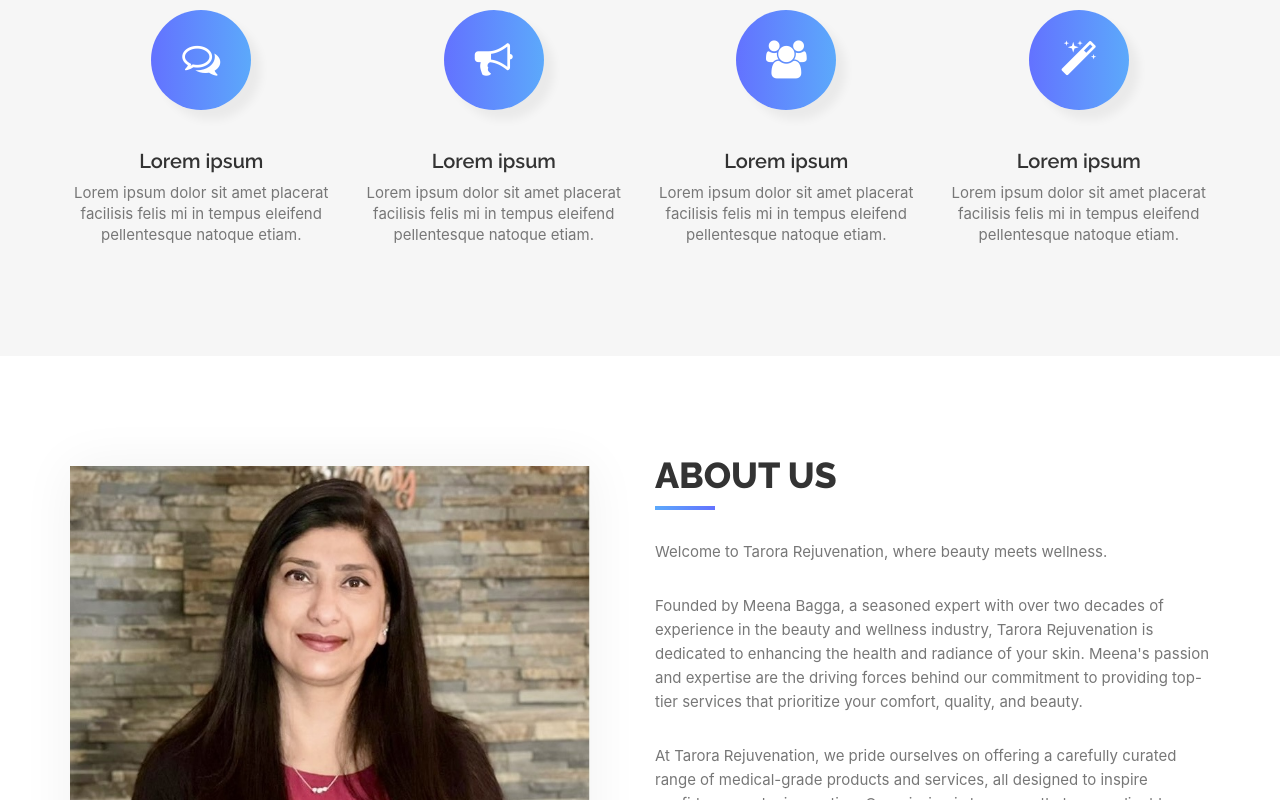
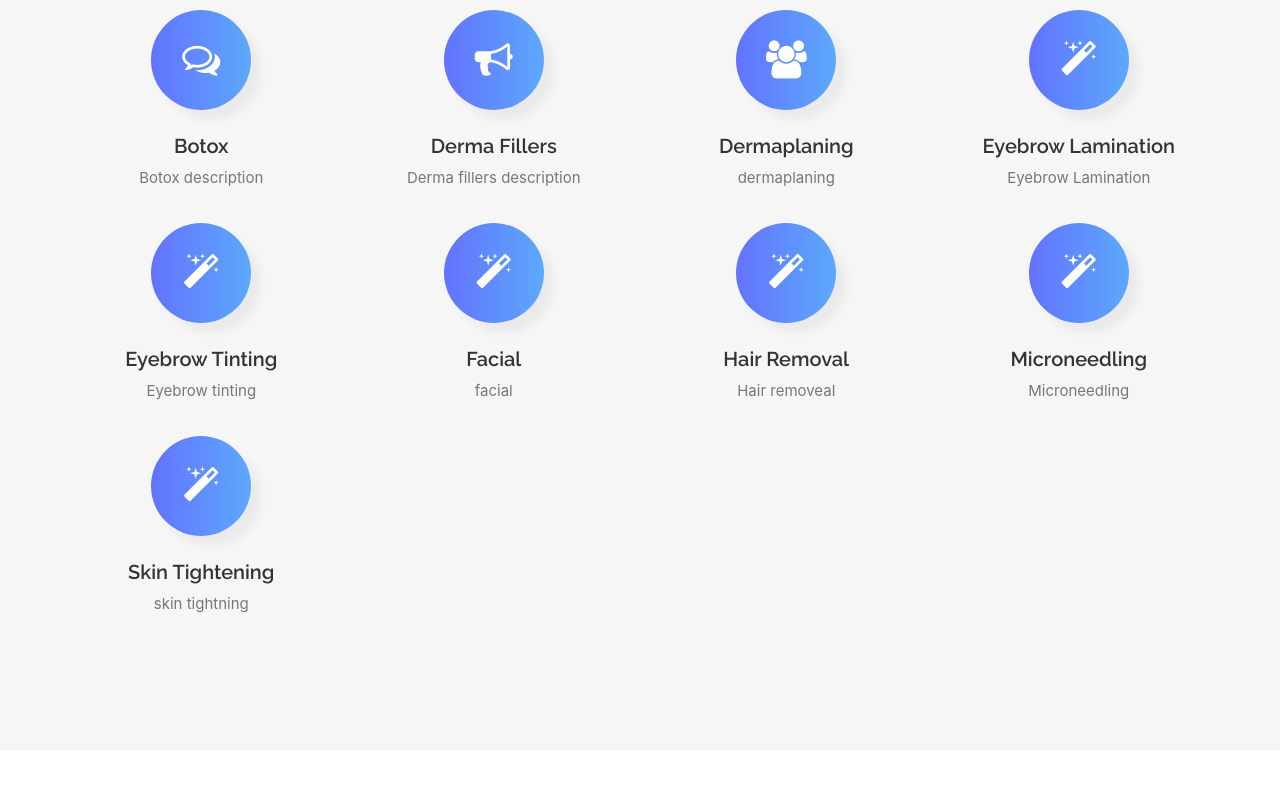
Before and after one commit to iiRaay/tarora-group-react, a React (Create React App) app: page / in a window 1280 px wide. Shown: the part 1040-1840 px from the top of the page. Built offline with nearby package versions, Linux system fonts and the light colour scheme; what smooth-scroll would draw is missing.

Commit message:
add treatments - need new icons and descritions

```diff
--- a/public/css/style.css
+++ b/public/css/style.css
@@ -262,7 +262,7 @@ header .intro-text {
 }
 #features i.fa {
   font-size: 38px;
-  margin-bottom: 20px;
+  margin-bottom: 5px;
   transition: all 0.5s;
   color: #fff;
   width: 100px;
@@ -271,6 +271,9 @@ header .intro-text {
   border-radius: 50%;
   background: linear-gradient(to right, #6372ff 0%, #5ca9fb 100%);
   box-shadow: 10px 10px 10px rgba(0, 0, 0, 0.05);
+}
+#features p {
+  padding-bottom: 25px;
 }
 /* About Section */
 #about {
@@ -364,6 +367,7 @@ header .intro-text {
 }
 /* Portfolio Section */
 #portfolio {
+  background: #f6f6f6;
   padding-top: 100px;
 }
 .portfolio-item {
--- a/public/index.html
+++ b/public/index.html
@@ -39,7 +39,7 @@
     href="https://fonts.googleapis.com/css?family=Raleway:300,400,500,600,700,800,900"
     rel="stylesheet"
   />
-  <title>A React Landing Page Template</title>
+  <title>Tarora Rejuvenation</title>
   <meta name="description" content="" />
   <meta name="author" content="@Issaafalkattan" />
 </head>
--- a/src/components/features.jsx
+++ b/src/components/features.jsx
@@ -5,7 +5,7 @@ export const Features = (props) => {
     <div id="features" className="text-center">
       <div className="container">
         <div className="col-md-10 col-md-offset-1 section-title">
-          <h2>Features</h2>
+          <h2>Treatments</h2>
         </div>
         <div className="row">
           {props.data
--- a/src/data/data.json
+++ b/src/data/data.json
@@ -166,27 +166,52 @@
     "email": "tarorarejuvenationyyc@gmail.com",
     "facebook": "https://www.facebook.com/tarorarejuvenation/",
     "instagram": "https://www.instagram.com/tarorarejuvenation/"
-    },
+  },
   "Features": [
     {
       "icon": "fa fa-comments-o",
-      "title": "Lorem ipsum",
-      "text": "Lorem ipsum dolor sit amet placerat facilisis felis mi in tempus eleifend pellentesque natoque etiam."
+      "title": "Botox",
+      "text": "Botox description"
     },
     {
       "icon": "fa fa-bullhorn",
-      "title": "Lorem ipsum",
-      "text": "Lorem ipsum dolor sit amet placerat facilisis felis mi in tempus eleifend pellentesque natoque etiam."
+      "title": "Derma Fillers",
+      "text": "Derma fillers description"
     },
     {
       "icon": "fa fa-group",
-      "title": "Lorem ipsum",
-      "text": "Lorem ipsum dolor sit amet placerat facilisis felis mi in tempus eleifend pellentesque natoque etiam."
+      "title": "Dermaplaning",
+      "text": "dermaplaning"
     },
     {
       "icon": "fa fa-magic",
-      "title": "Lorem ipsum",
-      "text": "Lorem ipsum dolor sit amet placerat facilisis felis mi in tempus eleifend pellentesque natoque etiam."
+      "title": "Eyebrow Lamination",
+      "text": "Eyebrow Lamination"
+    },
+    {
+      "icon": "fa fa-magic",
+      "title": "Eyebrow Tinting",
+      "text": "Eyebrow tinting"
+    },
+    {
+      "icon": "fa fa-magic",
+      "title": "Facial",
+      "text": "facial"
+    },
+    {
+      "icon": "fa fa-magic",
+      "title": "Hair Removal",
+      "text": "Hair removeal"
+    },
+    {
+      "icon": "fa fa-magic",
+      "title": "Microneedling",
+      "text": "Microneedling"
+    },
+    {
+      "icon": "fa fa-magic",
+      "title": "Skin Tightening",
+      "text": "skin tightning"
     }
   ]
 }
```
